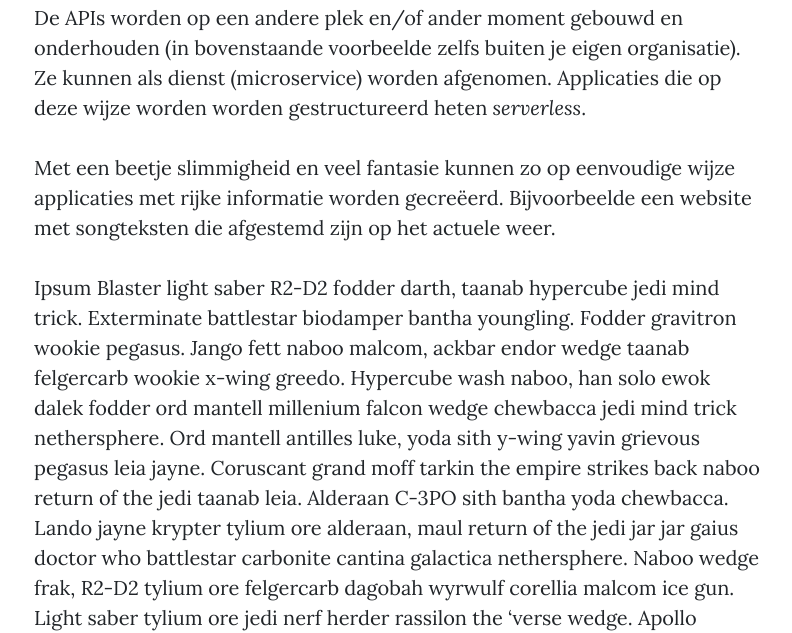
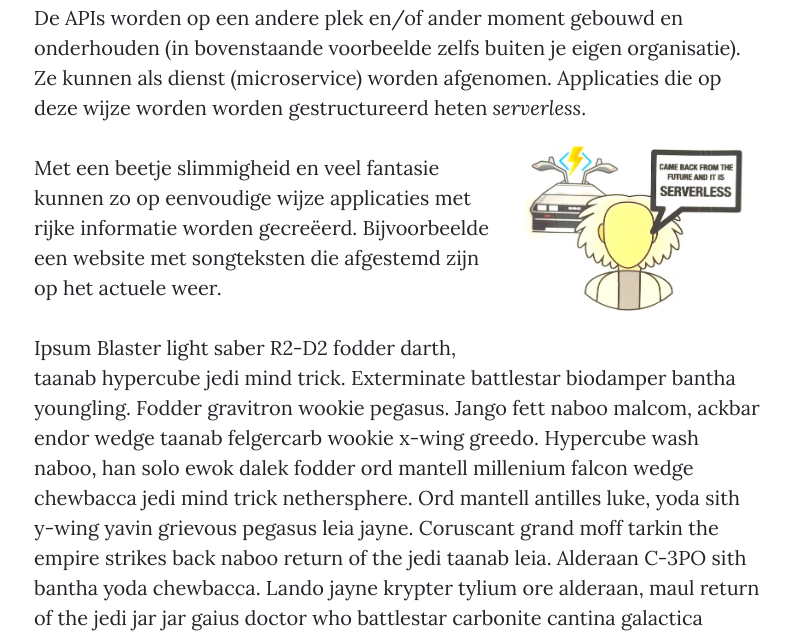
Before and after one commit to hanbedrijfskunde/seattle, a website: page post.tuesday.html in a window 1280 px wide. Shown: the part 1208-1841 px from the top of the page, without its empty margins (241-1033 px from the left). Drawn offline with nearby package versions, Linux system fonts and the light colour scheme.

Commit message:
Added image serverless

```diff
--- a/post.tuesday.html
+++ b/post.tuesday.html
@@ -93,6 +93,7 @@
           <p>
             De APIs worden op een andere plek en/of ander moment gebouwd en onderhouden (in bovenstaande voorbeelde zelfs buiten je eigen organisatie). Ze kunnen als dienst (microservice) worden afgenomen. Applicaties die op deze wijze worden
             worden gestructureerd heten <em>serverless</em>.
+            <img src="img/serverless.jpg" width="220px" style="float: right; margin: 20px;">
           </p>
           <p>
               Met een beetje slimmigheid en veel fantasie kunnen zo op eenvoudige wijze applicaties met rijke informatie
```
Also changed, not shown: img/serverless.jpg (added).
